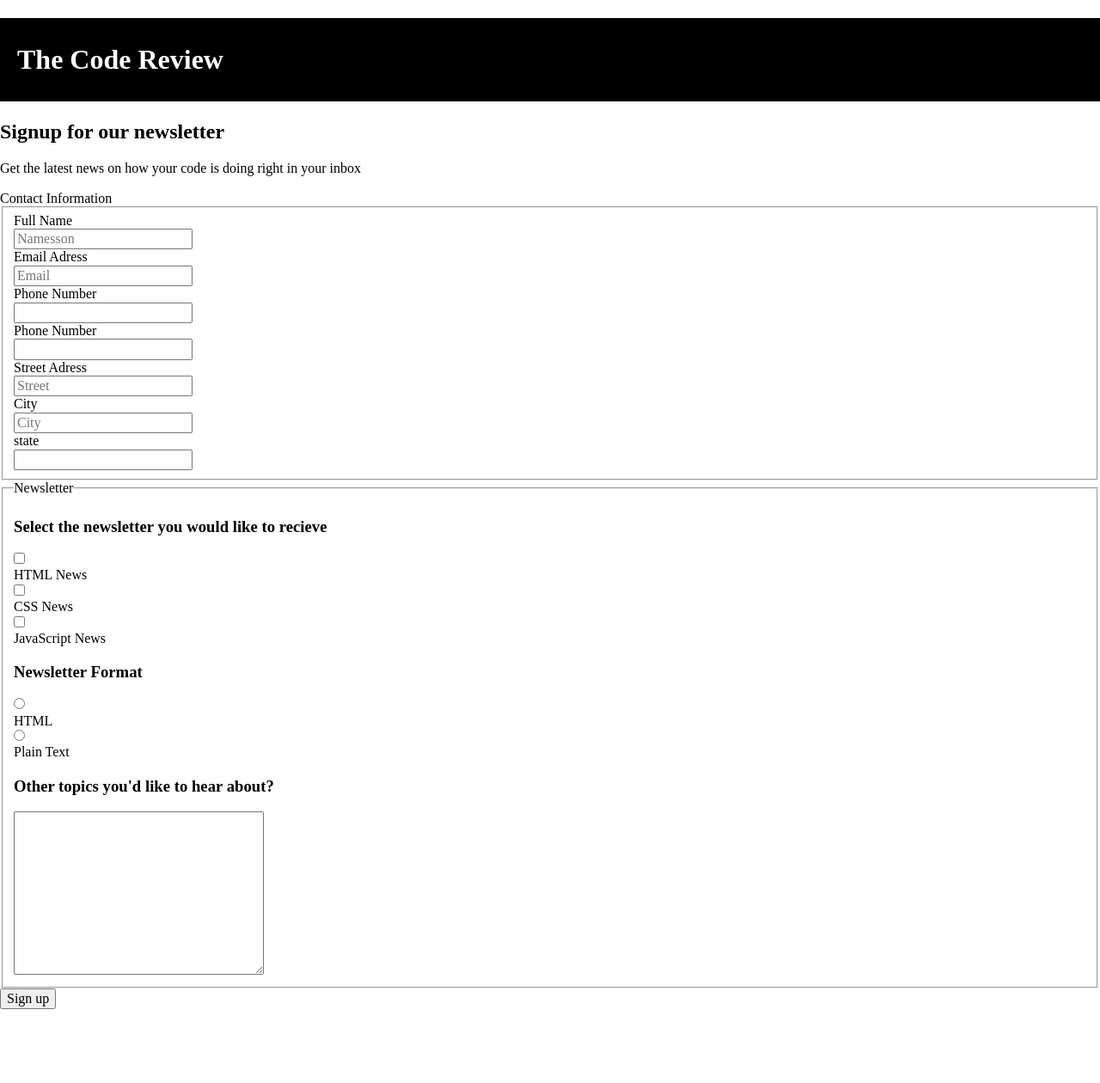
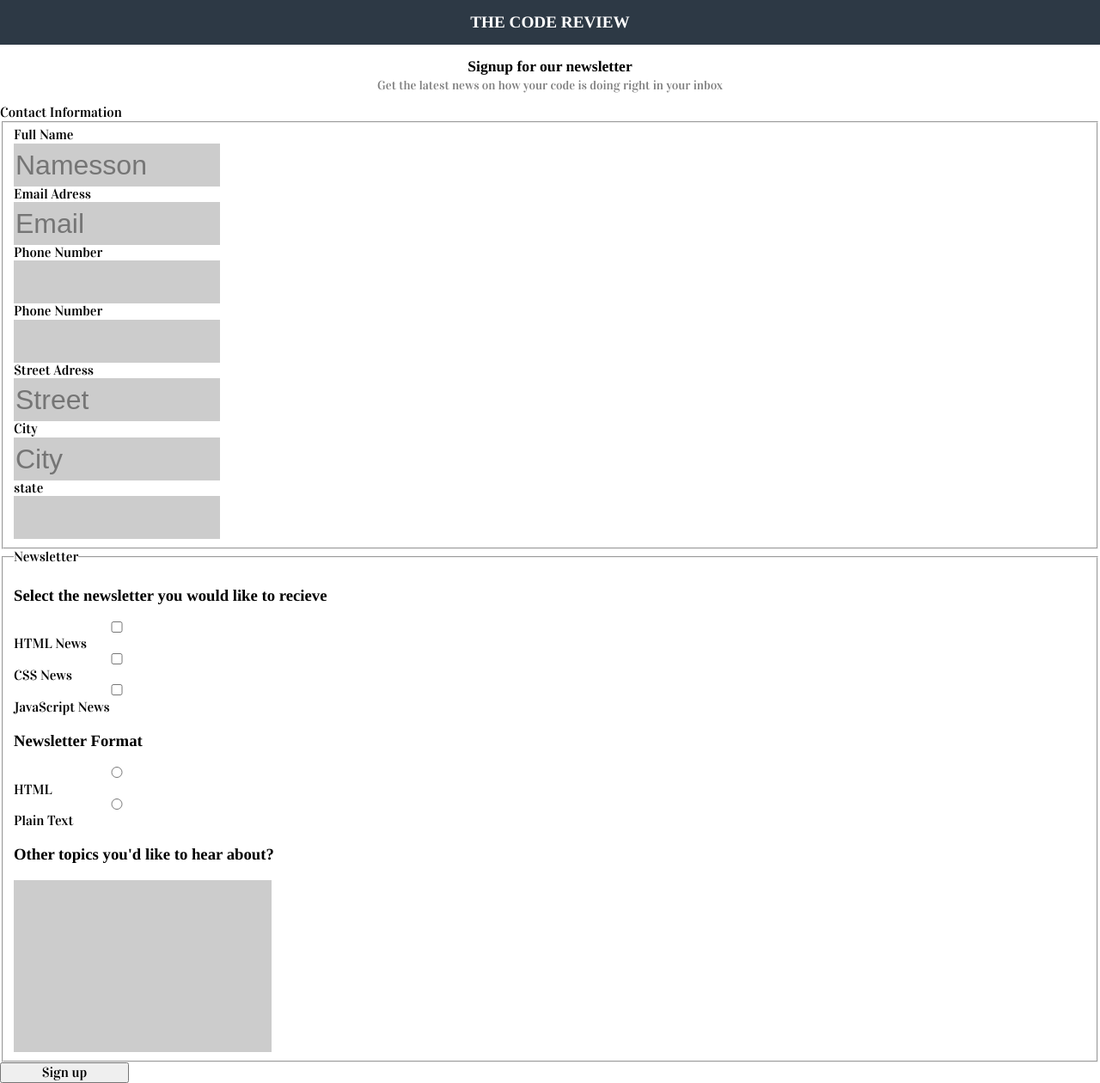
Before and after one commit to kevinmartinez/online-registration-form, a website: page index.html in a window 1280 px wide. Shown: the whole page at 86% size. Before the commit the page ends 1174 px from the top, so only its background shows below. Drawn offline with Linux system fonts and the light colour scheme.

Commit message:
begin style forms include MDN comments

```diff
--- a/css/style.css
+++ b/css/style.css
@@ -1,7 +1,89 @@
+body {
+  padding: 0;
+  margin: 0;
+  font-family: 'Vidaloka', serif;
+}
+
+h1, h2, h3, h4, h5, h6 {
+  font-family: 'Tinos', serif;
+}
+
+input, textarea, select, button {
+  width : 150px;
+  margin: 0;
+
+  -webkit-box-sizing: border-box; /* For legacy WebKit based browsers */
+     -moz-box-sizing: border-box; /* For legacy (Firefox <29) Gecko based browsers */
+          box-sizing: border-box;
+}
+
+/*  */
+button, input, select, textarea {
+  font-family : inherit;
+  font-size   : 100%;
+}
+
+textarea {
+  vertical-align: top;
+}
+/*
+TODO: Read and remove
+The text fields require some common rules. Simply put, we remove their borders and backgrounds, and redefine their padding and margin:
+*/
+input, textarea {
+  font    : 2em/1.5em "handwriting", sans-serif;
+  border  : none;
+  margin  : 0;
+  width   : 240px;
+  background: #ccc;
+}
+
+/*
+TODO: Read and remove
+When one of these fields gains focus, we highlight them with a light grey, transparent, background. Note that it's important to add the outline property, in order to remove the default focus highlight added by some browsers:
+*/
+
+input:focus, textarea:focus {
+  background   : rgba(0,0,0,.1);
+  border-radius: 5px;
+  outline      : none;
+}
+
+/*
+TODO: Read and remove
+<textarea> elements default to being rendered as a block element. The two important things here are the resize and overflow properties. Because our design is a fixed-size design, we will use the resize property to prevent users from resizing our multi-line text field. The overflow property is used to make the field render more consistently across browsers. Some browsers default to the value auto, while some default to the value scroll. In our case, it's better to be sure every one will use auto:
+
+*/
+
+textarea {
+  padding : 10px;
+  width   : 300px;
+  height  : 200px;
+  resize  : none;
+  overflow: auto;
+}
+
+.site-header {
+  text-align:center;
+}
+
 .site-heading  {
-  background-color: #000;
+  background-color: #2d3945;
   color: #fff;
-  padding: 30px 20px;
+  font-size: 1.2rem;
+  text-transform: uppercase;
+  padding:15px;
+  margin: 0;
+}
+
+h2 {
+  font-size: 1.1rem;
+  margin-bottom: -10px;
+}
+
+.info {
+  color: grey;
+  font-size: 0.9rem;
 }
 
 label {
--- a/index.html
+++ b/index.html
@@ -13,6 +13,7 @@
   <!-- TODO: Favicon in root dir -->
   <link rel="stylesheet" href="css/normalize.css">
   <link rel="stylesheet" href="css/style.css">
+  <link href="https://fonts.googleapis.com/css?family=Tinos:700|Vidaloka" rel="stylesheet">
 </head>
 
 <body>
@@ -22,7 +23,7 @@
   <header class="site-header">
     <h1 class="site-heading">The Code Review</h1>
     <h2>Signup for our newsletter</h2>
-    <p>Get the latest news on how your code is doing right in your inbox</p>
+    <p class="info">Get the latest news on how your code is doing right in your inbox</p>
   </header>
 
   <main>
@@ -99,7 +100,8 @@
       <button type="submit">Sign up</button>
     </form>
   </main>
-
+  <!-- All you have to do is include the reload script and have it be on every page of your project -->
+  <script src="/reload/reload.js"></script>
   <script src="js/vendor/modernizr-{{MODERNIZR_VERSION}}.min.js"></script>
 
 </body>
```
